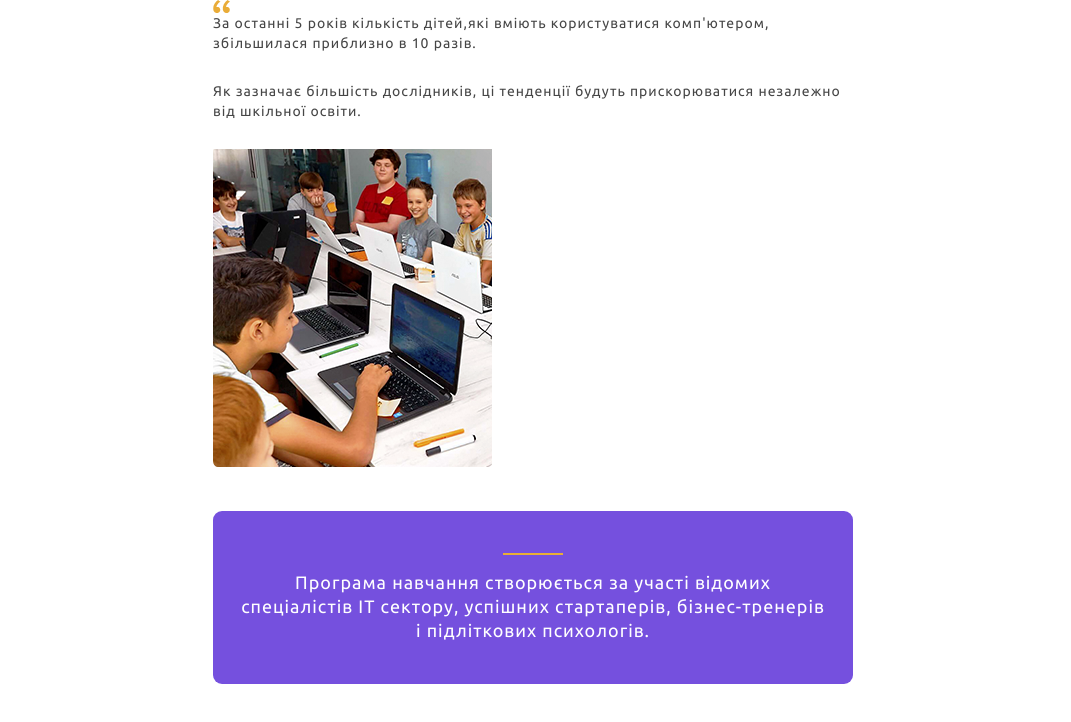
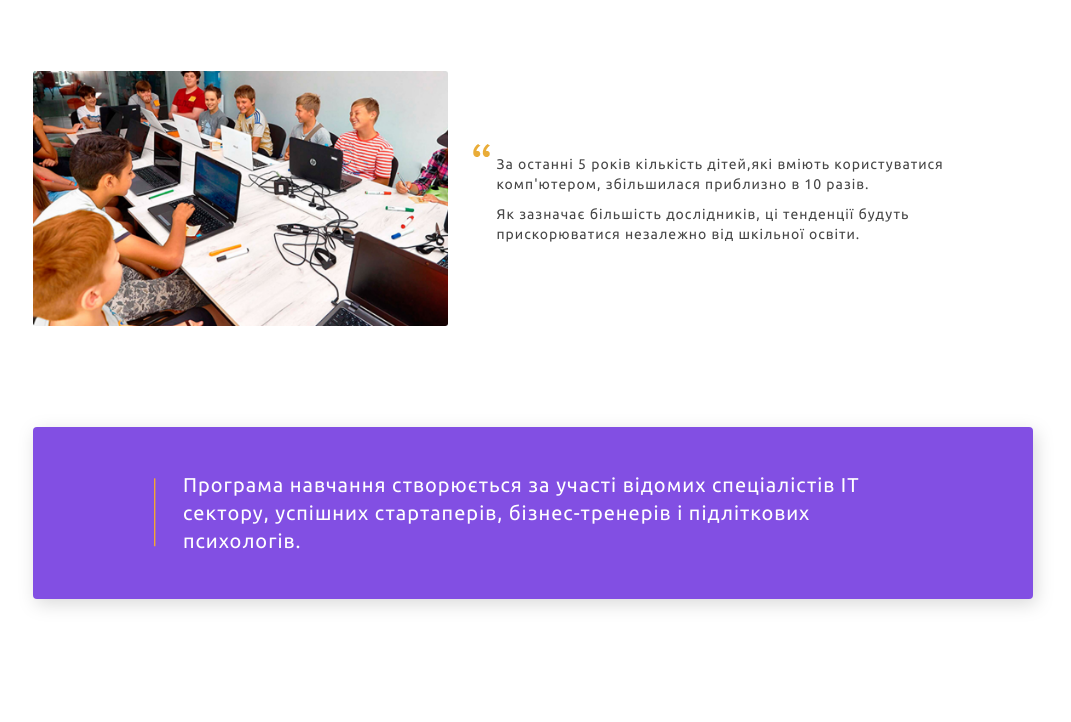
Before and after one commit to Yuliia-ui/literate-telegram, a plain HTML site: page index.html in a window 1280 px wide. Shown: the whole page, without its empty margins (107-1178 px from the left). Drawn offline with Linux system fonts and the light colour scheme.

Commit message:
Add changed

```diff
--- a/css/style.css
+++ b/css/style.css
@@ -13,18 +13,62 @@ body {
   margin: 0px;
 }
 
+.list {
+  margin: 0;
+  padding: 0;
+  list-style: none;
+}
+
 .container {
-  max-width: 1440px;
+  max-width: 1340px;
+  padding-right: 20px;
+  padding-left: 20px;
   margin-left: auto;
   margin-right: auto;
-  padding-left: 20px;
-  padding-right: 20px;
+}
+
+.description__content--image {
+  display: inline-block;
+  width: 280px;
+  height: 320px;
+  content: '';
+  background-image: url(../images/children.png);
+  background-repeat: no-repeat;
+  background-position: center;
+  background-size: contain;
 }
 
 @media screen and (min-width: 768px) {
   .container {
-    max-width: 640px;
+    max-width: 670px;
+    padding-left: 40px;
+    padding-right: 40px;
   }
+
+  .description__content--image {
+    display: inline-block;
+    width: 620px;
+    height: 320px;
+    content: '';
+    background-image: url(../images/children2.jpg);
+    background-repeat: no-repeat;
+    background-position: center;
+    background-size: contain;
+  }
+}
+
+@media screen and (min-width: 1024px) {
+  .container {
+    max-width: 1000px;
+    padding-left: 40px;
+    padding-right: 40px;
+  }
+}
+
+.img {
+  display: block;
+  max-width: 100%;
+  height: auto;
 }
 
 .visually-hidden {
@@ -38,7 +82,15 @@ body {
   overflow: hidden;
 }
 
-.quotes::before {
+.description__about {
+  position: relative;
+  margin-top: 20px;
+  padding-bottom: 10px;
+}
+
+.description__about::before {
+  position: absolute;
+  top: -10px;
   display: block;
   content: '';
   width: 18px;
@@ -50,9 +102,62 @@ body {
   background-position: left;
 }
 
+@media screen and (min-width: 768px) {
+  .description__about {
+    position: relative;
+    margin-top: 20px;
+    padding-bottom: 10px;
+    font-size: 18px;
+    color: #444444;
+  }
+
+  .description__about::before {
+    position: absolute;
+    top: -10px;
+    left: -30px;
+    color: #fcae26;
+  }
+}
+
+@media screen and (min-width: 1024px) {
+  .description__cont {
+    display: flex;
+    flex-direction: row-reverse;
+    align-items: center;
+  }
+
+  .description__about {
+    position: relative;
+    margin-top: 20px;
+    padding-bottom: 10px;
+    padding-right: 10px;
+    padding-left: 49px;
+    font-size: 18px;
+    color: #444444;
+  }
+
+  .description__about::before {
+    position: absolute;
+    top: -10px;
+    left: 25px;
+    color: #fcae26;
+  }
+
+  .description__content--image {
+    display: inline-block;
+    width: 649px;
+    height: 397px;
+    content: '';
+    background-image: url(../images/children@3x.jpg);
+    background-repeat: no-repeat;
+    background-position: center;
+    background-size: contain;
+  }
+}
+
 .description__text {
-  margin: auto;
-  margin-bottom: 28px;
+  padding-bottom: 10px;
+  margin: 0 auto;
   font-family: 'Ubuntu';
   font-weight: 400;
   font-size: 14px;
@@ -63,11 +168,23 @@ body {
 }
 
 .program {
-  margin-top: 40px;
+  margin-top: 30px;
   border-radius: 9px;
   background-color: #7550de;
   padding: 24px;
 }
+
+@media (min-width: 768px) {
+  .program {
+    position: relative;
+    font-size: 20px;
+    filter: drop-shadow(3px 5.196px 9px rgba(0, 0, 0, 0.15));
+    background-color: #824fe3;
+    padding-left: 100px;
+    padding-right: 100px;
+  }
+}
+
 .program__text {
   font-size: 18px;
   letter-spacing: 1px;
@@ -78,9 +195,20 @@ body {
   text-align: center;
 }
 
-.yellow-line::before {
+@media (min-width: 768px) {
+  .program__text {
+    font-size: 20px;
+    letter-spacing: 1px;
+    line-height: 28px;
+    color: #ffffff;
+    font-family: 'Ubuntu';
+    font-weight: 400;
+    text-align: left;
+  }
+}
+
+.program::before {
   margin: auto;
-  padding-bottom: 15px;
   display: block;
   content: '';
   width: 60px;
@@ -89,3 +217,39 @@ body {
   background-repeat: no-repeat;
   background-size: contain;
 }
+
+@media (min-width: 768px) {
+  .program::before {
+    position: absolute;
+    width: 5px;
+    height: 100px;
+    left: 80px;
+    top: 50px;
+    background-image: url(../images/verticalline-desktop.png);
+    background-repeat: no-repeat;
+    background-size: contain;
+  }
+}
+
+@media screen and (min-width: 1024px) {
+  .program {
+    position: relative;
+    font-size: 25px;
+    border-radius: 4px;
+    filter: drop-shadow(3px 5.196px 9px rgba(0, 0, 0, 0.15));
+    background-color: #824fe3;
+    padding-left: 150px;
+    padding-right: 150px;
+  }
+
+  .program::before {
+    position: absolute;
+    width: 5px;
+    height: 70px;
+    left: 120px;
+    top: 50px;
+    background-image: url(../images/verticalline-desktop.png);
+    background-repeat: no-repeat;
+    background-size: contain;
+  }
+}
--- a/index.html
+++ b/index.html
@@ -14,19 +14,24 @@
   <body>
     <section class="description">
       <div class="container">
+        <div class="description__cont">
+          <div class="description__about">
             <h2 class="description__title visually-hidden">Snaps</h2>
-        <p class="description__text quotes">
+            <p class="description__text">
               За останні 5 років кількість дітей,які вміють користуватися
               комп'ютером, збільшилася приблизно в 10 разів.
             </p>
             <p class="description__text">
-          Як зазначає більшість дослідників, ці тенденції будуть прискорюватися
-          незалежно від шкільної освіти.
+              Як зазначає більшість дослідників, ці тенденції будуть
+              прискорюватися незалежно від шкільної освіти.
             </p>
-        <img srcset="./images/mobile.png" alt="children in classroom" />
+          </div>
+
+          <div class="description__content description__content--image"></div>
+        </div>
 
         <div class="program">
-          <p class="program__text yellow-line">
+          <p class="program__text">
             Програма навчання створюється за участі відомих спеціалістів IT
             сектору, успішних стартаперів, бізнес-тренерів і підліткових
             психологів.
```
Also changed, not shown: images/children.png (renamed from images/mobile.png), images/children2.jpg (added), images/children@2x.png (renamed from images/tablet.png), images/children@3x.jpg (added), images/desktop.png (deleted), images/verticalline-tablet.png (renamed from images/vertical line (3) (1).png). Lines whose indentation alone changed are shown as unchanged.
